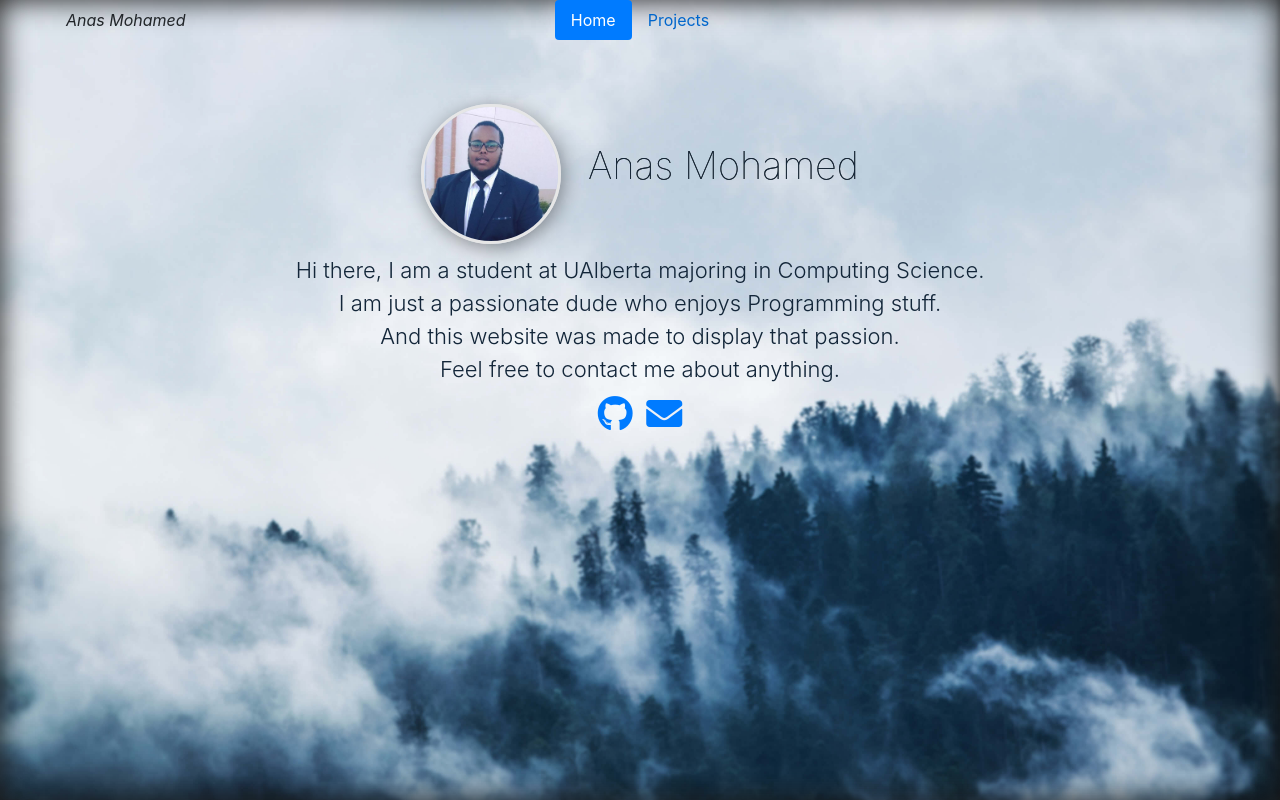
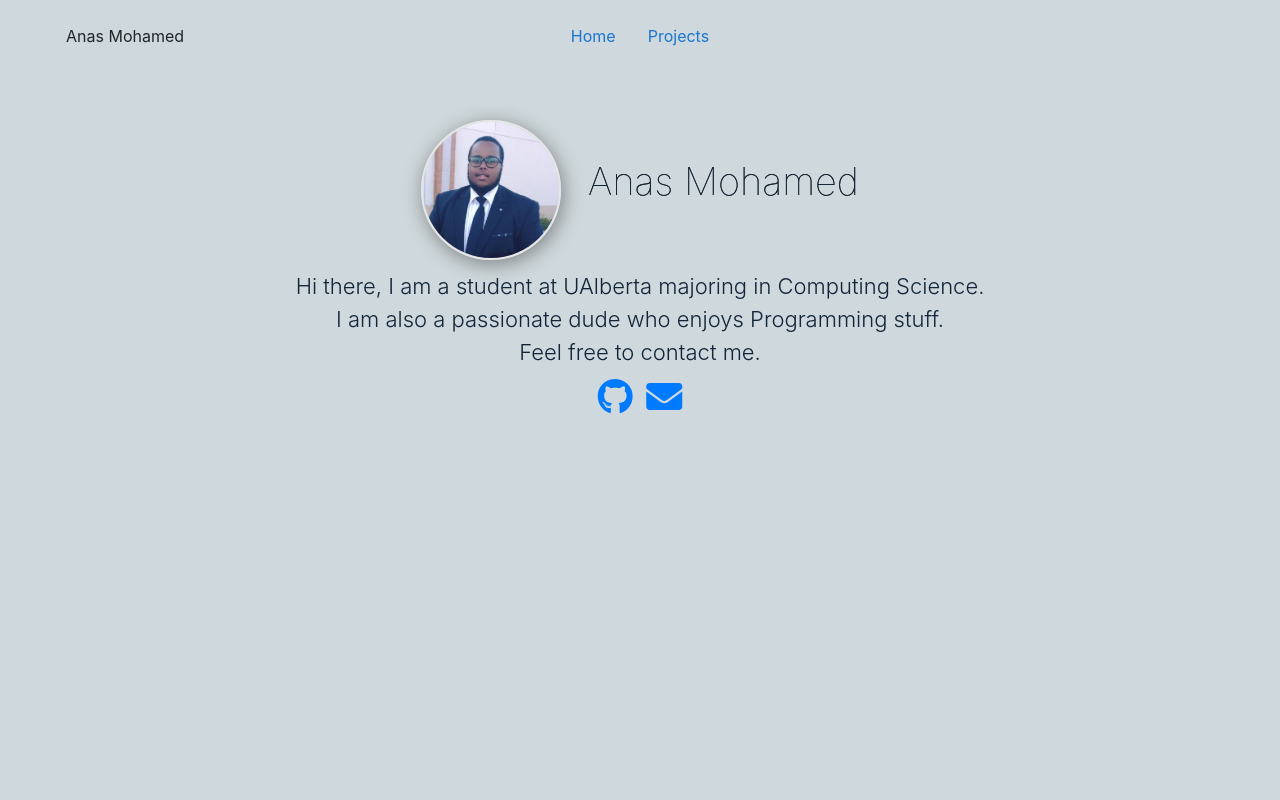
Before and after one commit to R-KUMAR-JAIN/personal-website-flask, a Flask app: page / in a window 1280 px wide. Run offline with Flask 2, Linux system fonts and the light colour scheme; some libraries are stand-ins or nearby versions.

Commit message:
Added to Projects plus Look Update
Added to the Projects tab.
Changed some formatting.
Changed the background to just a color for faster loading.

```diff
--- a/static/css/page.css
+++ b/static/css/index.css
@@ -1,13 +1,11 @@
 body, html {
-    height: 100%;
+    height: 100%
     margin: 0;
 }
 
 body {
-	background-image: url("/static/background-blurred-min.jpg");
-	background-size: cover;
+	background: #CFD8DC;
 	text-align: center;
-	box-shadow: inset 0px 0px 30px #1a1a1a;
 }
 
 .site-wrapper {
@@ -32,16 +30,15 @@ body {
 	opacity: 1;
 	animation-name: fadeInOpacity;
 	animation-iteration-count: 1;
-	animation-timing-function: ease-in;
+	animation-timing-function: cubic-bezier(0.6, 0.04, 0.98, 0.335);
 	animation-duration: 600ms;
 }
-
 
 #Projects {
 	opacity: 1;
 	animation-name: fadeInOpacity;
 	animation-iteration-count: 1;
-	animation-timing-function: ease-in;
+	animation-timing-function: cubic-bezier(0.6, 0.04, 0.98, 0.335);
 	animation-duration: 550ms;
 }
 
@@ -66,7 +63,7 @@ body {
 	width: 140px;
 	height: 140px;
 	border-radius: 50%;
-	border: solid 3px #e6e6e6;
+	border: solid 2px #e6e6e6;
 	box-shadow: 0.1em 0.2em 1em rgba(0, 0, 0, 0.4);
 	align-self: center;
 }
--- a/static/css/navbar.css
+++ b/static/css/navbar.css
@@ -1,16 +1,21 @@
 /* The Navigation at the top of the website */
+
 .justify-content-start {
 	position: fixed;
 	left: 50px;
 	}
 
 .nav-item {
+	margin-top: 1em;
 	z-index: 9999;
 	}
 
+a:hover {
+	color: #90CAF9;
+}
+
 .nav-link {
-	color: #0066cc;
-	background: transparent;
+	color: #1976D2;
 }
 
 @media (max-width: 768px){
--- a/templates/home.html
+++ b/templates/home.html
@@ -14,7 +14,7 @@
 	<!-- Custom Stylesheet -->
 	<link href="https://cdnjs.cloudflare.com/ajax/libs/animate.css/3.5.2/animate.min.css">
 	<link rel="stylesheet" href="https://use.fontawesome.com/releases/v5.0.13/css/all.css">
-	<link rel="stylesheet" href="{{ url_for('static',filename='css/page.css') }}">
+	<link rel="stylesheet" href="{{ url_for('static',filename='css/index.css') }}">
 	<link rel= "stylesheet" type= "text/css" href= "{{ url_for('static',filename='css/navbar.css') }}">
 
 	<!-- Scripts -->
@@ -27,11 +27,10 @@
     <div class="site-wrapper">
 			<ul class="nav justify-content-start">
 				<li class="nav-item">
-					<a class="nav-link disabled"><em>Anas Mohamed</em></a>
+					<a class="nav-link text">Anas Mohamed</a>
 				</li>
 			</ul>
-			<nav class="nav justify-content-center">
-				<ul class="nav nav-pills">
+			<ul class="nav justify-content-center">
 					<li class="nav-item">
 						<a class="nav-link active" data-toggle="pill" id="Link1" href="#Home">Home</a>
 					</li>
@@ -39,7 +38,6 @@
 						<a class="nav-link" data-toggle="pill" id="Link2" href="#Projects">Projects</a>
 					</li>
 			</ul>
-			</nav>
 
 			<!-- Site content -->
 			<div class="tab-content">
@@ -47,13 +45,11 @@
 
 					<div class="cover-container">
 						<div class="inner-cover">
-							<img src="../static/me.jpg" class="image"> <!-- Some copy-right free background iamge -->
-							<!-- <h1 class="cover-heading h-mobile">&nbsp; Anas Mohamed</h1> -->
+							<img src="../static/me.jpg" class="image">
 							<h class="cover-heading h-desktop">&nbsp; Anas Mohamed</h>
 							<p class="lead">Hi there, I am a student at UAlberta majoring in Computing Science. <br/>
-														I am just a passionate dude who enjoys Programming stuff. <br/>
-														And this website was made to display that passion. <br/>
-														Feel free to contact me about anything.</p>
+														I am also a passionate dude who enjoys Programming stuff. <br/>
+														Feel free to contact me.</p>
 						</div>
 
 						<div class="mastfoot">
@@ -67,13 +63,35 @@
 
 				</div>
 				<div id="Projects" class="tab-pane">
+					<hr>
+					<p><u>SPAW:</u><br>
+						An Unoffical Streamable Python API Wrapper(SPAW). <br>
+						Streamable has a straight forward API, but there is a lack of up to date API Wrappers for it. <br>
+						As such I decided to make one for Python, and package it to make it pip-installable.<br>
+						SPAW has three main functionalties: Upload a Video, Import a Video, and Retrieve a Video.<br>
+						<a href="https://pypi.org/project/spaw/">Documentation </a>| <a href="https://github.com/amohamed11/StreamablePythonAPIWrapper">GitHub</a> <br>
+					</p>
+					<img style="border: solid 2px #b3b3b3;" src="../static/spaw.png" class="proj_img">
+					<hr>
 					<form method="GET" action="/findyourmla">
-						<button class="btn mla_link"> <strong><u>Find Your MLA</u></strong></button>
-						<p>A python Flask app that displays the MLA of a selected District in Alberta. <br/>
-							Sqlite3 is used for database querying. The Database itself was made from my <br/>
-							<a href="https://github.com/amohamed11/MinisterScrape" target="_blank">BeautifulSoup4 script</a> that scrapes the data from the Legistlative Assembly<br/>
-							of Alberta website.</p>
+						<p><u>Find Your MLA:</u><br/>
+							A python Flask app that displays the MLA of a selected District in Alberta. <br/>
+							SQLite3 is used for database querying. The Database itself was made from my <br/>
+							scraping the data - <a href="https://github.com/amohamed11/MinisterScrape">Script</a> - from the Legistlative Assembly of Alberta website.<br/>
+							<a href="{{url_for('findyourmla')}}">Application </a>| <a href="https://github.com/amohamed11/Find-Your-MLA">GitHub</a> <br/>
+						</p>
 					</form>
+					<img style="border: solid 2px #b3b3b3;" src="../static/findyourmla.png" class="proj_img">
+					<hr>
+					<p><u>Facebook Mirror Bot:</u><br>
+						A Reddit bot that posts a Streamable mirror of Facebook videos submissions. <br>
+						The bot also just so happens to most a picture of a random cat gif. <br>
+						Main purpose was to practice using different APIs such the Reddit API and<br>
+						The Streamable API to make my own API Wrapper.<br>
+						<a href="https://github.com/amohamed11/FacebookMirrorBot">GitHub</a> <br>
+					</p>
+					<img style="border: solid 2px #b3b3b3;" src="../static/facebookmirrobot.png" class="proj_img">
+					<hr>
 				</div>
 
 			<!-- End of Site Content -->
```
Also changed, not shown: static/css/findyourmla.css (+6 -10 lines), templates/findyourmla.html (+3 -5 lines), static/background-blurred-min.jpg (deleted), static/facebookmirrobot.png (added), static/findyourmla.png (added), static/spaw.png (added), 1 other file. Lines whose indentation alone changed are shown as unchanged.
